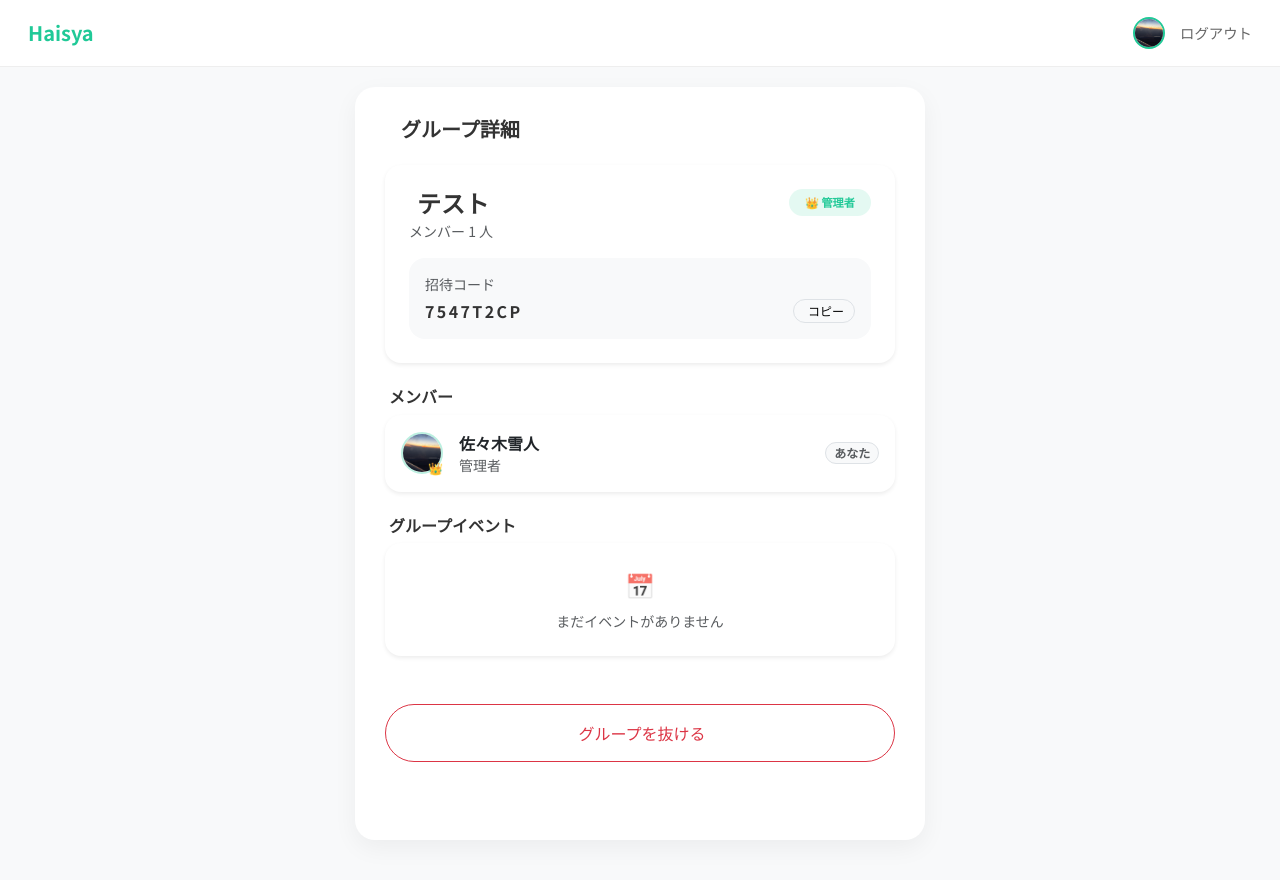
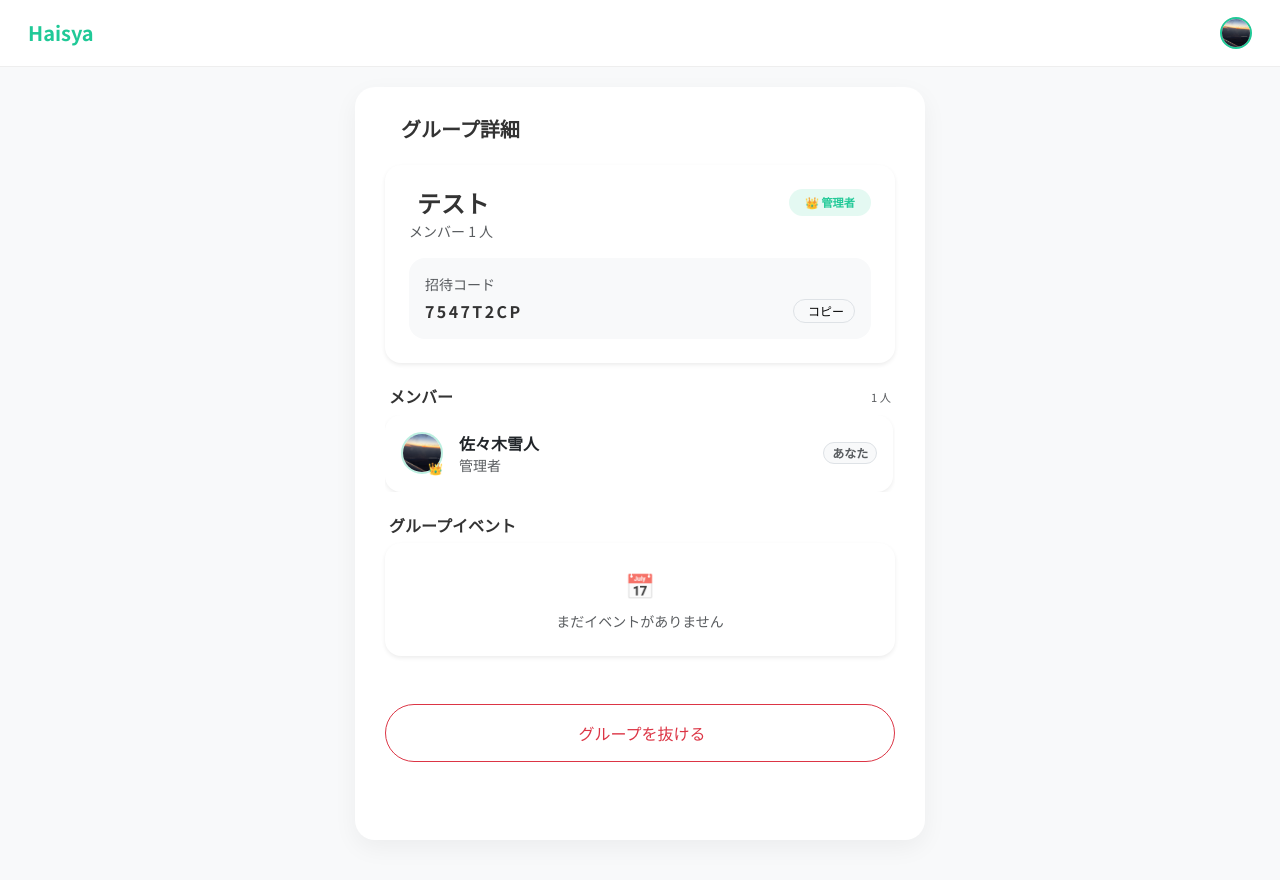
Before and after one commit to ImoImoImokenpi/devlopment_haisya_app2, a Flask app: page /events/group/6 in a window 1280 px wide. Shown: the top 880 px of the page. Run offline with Flask 3, Linux system fonts and the light colour scheme; a user stored in the database is signed in.

Commit message:
スマホ表示

```diff
--- a/app/templates/group_detail.html
+++ b/app/templates/group_detail.html
@@ -75,12 +75,11 @@
 <div class="mb-4">
 
     <div class="d-flex justify-content-between align-items-center mb-2 px-1">
-        <h6 class="fw-bold mb-0">
-            メンバー
-        </h6>
+        <h6 class="fw-bold mb-0">メンバー</h6>
+        <span class="text-muted" style="font-size: 0.7rem;">{{ members|length }} 人</span>
     </div>
 
-    <div class="d-flex flex-column gap-2">
+    <div class="d-flex flex-column gap-2 member-list-scroll">
 
         {% for member in members %}
 
@@ -235,6 +234,23 @@
 .btn-outline-danger:active {
     transform: scale(0.98);
 }
+
+/* メンバーリスト：5人分の高さで固定してスクロール */
+.member-list-scroll {
+    max-height: 370px;
+    overflow-y: auto;
+    padding-right: 2px;
+}
+.member-list-scroll::-webkit-scrollbar {
+    width: 4px;
+}
+.member-list-scroll::-webkit-scrollbar-track {
+    background: transparent;
+}
+.member-list-scroll::-webkit-scrollbar-thumb {
+    background: #dee2e6;
+    border-radius: 4px;
+}
 </style>
 
 {% endblock %}
--- a/app/templates/layout.html
+++ b/app/templates/layout.html
@@ -136,8 +136,10 @@
 
         <div class="ms-auto d-flex align-items-center">
             {% if current_user.is_authenticated %}
-                <a href="{{ url_for('profile.edit') }}" class="text-decoration-none ms-3">
                 {% set has_icon = current_user.icon and current_user.icon != 'default.png' %}
+                <div class="dropdown ms-3">
+                    <button class="btn p-0 border-0 bg-transparent" type="button"
+                            data-bs-toggle="dropdown" aria-expanded="false">
                         {% if has_icon %}
                         <img src="{{ url_for('static', filename=current_user.icon) }}"
                             alt="プロフィール"
@@ -154,8 +156,21 @@
                             </svg>
                         </div>
                         {% endif %}
+                    </button>
+                    <ul class="dropdown-menu dropdown-menu-end shadow-sm border-0 rounded-3 mt-2">
+                        <li>
+                            <a class="dropdown-item small py-2" href="{{ url_for('profile.edit') }}">
+                                <i class="bi bi-person me-2 text-muted"></i>プロフィール編集
                             </a>
-                <a href="/logout" class="nav-link-custom">ログアウト</a>
+                        </li>
+                        <li><hr class="dropdown-divider my-1"></li>
+                        <li>
+                            <a class="dropdown-item small py-2 text-danger" href="/logout">
+                                <i class="bi bi-box-arrow-right me-2"></i>ログアウト
+                            </a>
+                        </li>
+                    </ul>
+                </div>
             {% else %}
                 <a href="/login" class="nav-link-custom">ログイン</a>
                 <a href="/register" class="btn btn-walica-reverce ms-3 py-1 px-3" style="font-size:0.85rem;">新規登録</a>
```
Also changed, not shown: app/templates/home.html (+23 -1 lines), instance/app.db. Lines whose indentation alone changed are shown as unchanged.
